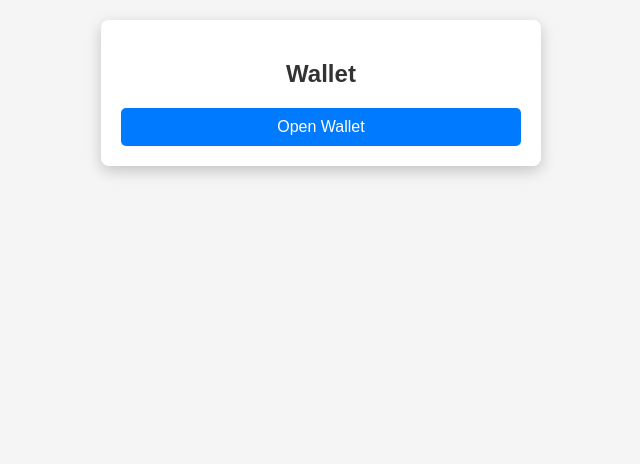
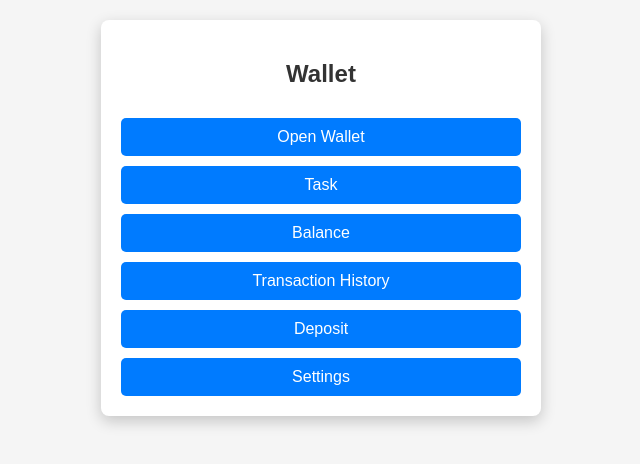
Before and after one commit to mdazizulislam1/Payment, a plain HTML site: page index.html in a window 1280 px wide. Shown: the whole page, without its empty margins (319-959 px from the left). Drawn offline with Linux system fonts and the light colour scheme.

Commit message:
Update index.html

```diff
--- a/index.html
+++ b/index.html
@@ -28,7 +28,7 @@
             text-align: center;
             color: #333;
         }
-        .wallet-button {
+        .wallet-button, .extra-button {
             width: 100%;
             padding: 10px;
             font-size: 1rem;
@@ -37,8 +37,9 @@
             border: none;
             border-radius: 5px;
             cursor: pointer;
+            margin-top: 10px;
         }
-        .wallet-button:hover {
+        .wallet-button:hover, .extra-button:hover {
             background: #0056b3;
         }
         .popup-form {
@@ -94,6 +95,11 @@
     <div class="container">
         <h2>Wallet</h2>
         <button class="wallet-button" onclick="openWalletPopup()">Open Wallet</button>
+        <button class="extra-button" onclick="viewTasks()">Task</button>
+        <button class="extra-button" onclick="viewBalance()">Balance</button>
+        <button class="extra-button">Transaction History</button>
+        <button class="extra-button">Deposit</button>
+        <button class="extra-button">Settings</button>
     </div>
 
     <div class="popup-form" id="walletPopup">
@@ -135,6 +141,11 @@
                 return;
             }
 
+            if (amount < 5) {
+                alert('Minimum withdrawal amount is 5 USD.');
+                return;
+            }
+
             if (amount > balance) {
                 alert('Insufficient balance.');
                 closeWalletPopup();
@@ -146,6 +157,14 @@
 
             sendToTelegram(fullName, paymentMethod, paymentNumber, amount);
             closeWalletPopup();
+        }
+
+        function viewTasks() {
+            alert('You have completed 2/5 tasks today!');
+        }
+
+        function viewBalance() {
+            alert(`Your current balance is ${balance} USD.`);
         }
 
         function sendToTelegram(fullName, paymentMethod, paymentNumber, amount) {
```
